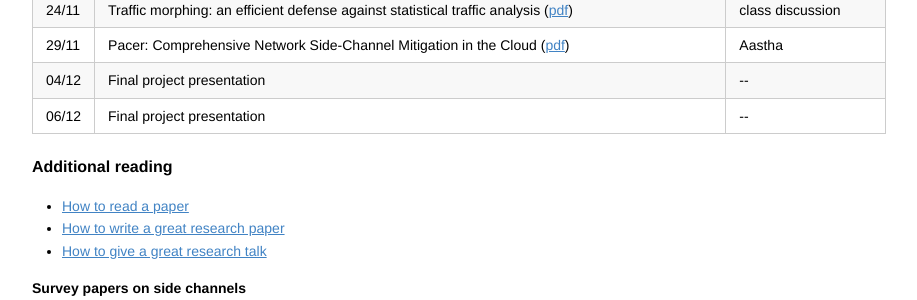
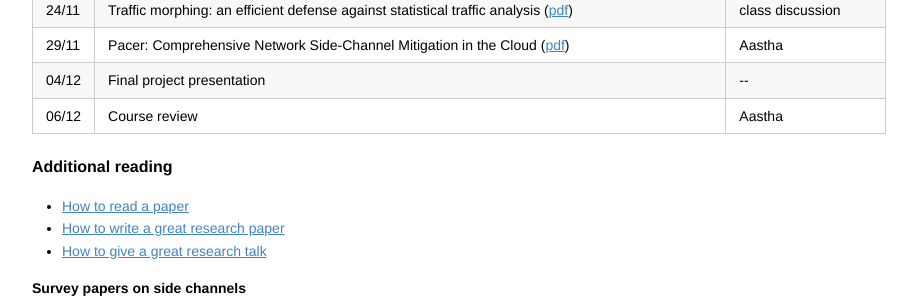
Before and after one commit to aasthakm/aasthakm.github.io, a Jekyll site: the page courses/cpsc538m.html, which Jekyll copies as it is, in a window 1280 px wide and 900 px high, scrolled down 4840 px. Shown: the part 444-744 px from the top of the window, without its empty margins (181-1098 px from the left). Built offline with Jekyll 4.4.1, drawn with Linux system fonts in a browser that asks for light colours.

Commit message:
last class

```diff
--- a/courses/cpsc538m.html
+++ b/courses/cpsc538m.html
@@ -753,8 +753,8 @@ Students can participate in discussions in class (in person or via the online ch
 </tr>
 <tr>
 <td>06/12</td>
-<td>Final project presentation</td>
-<td>--</td>
+<td>Course review</td>
+<td>Aastha</td>
 </tr>
 </tbody>
 </table>
```
